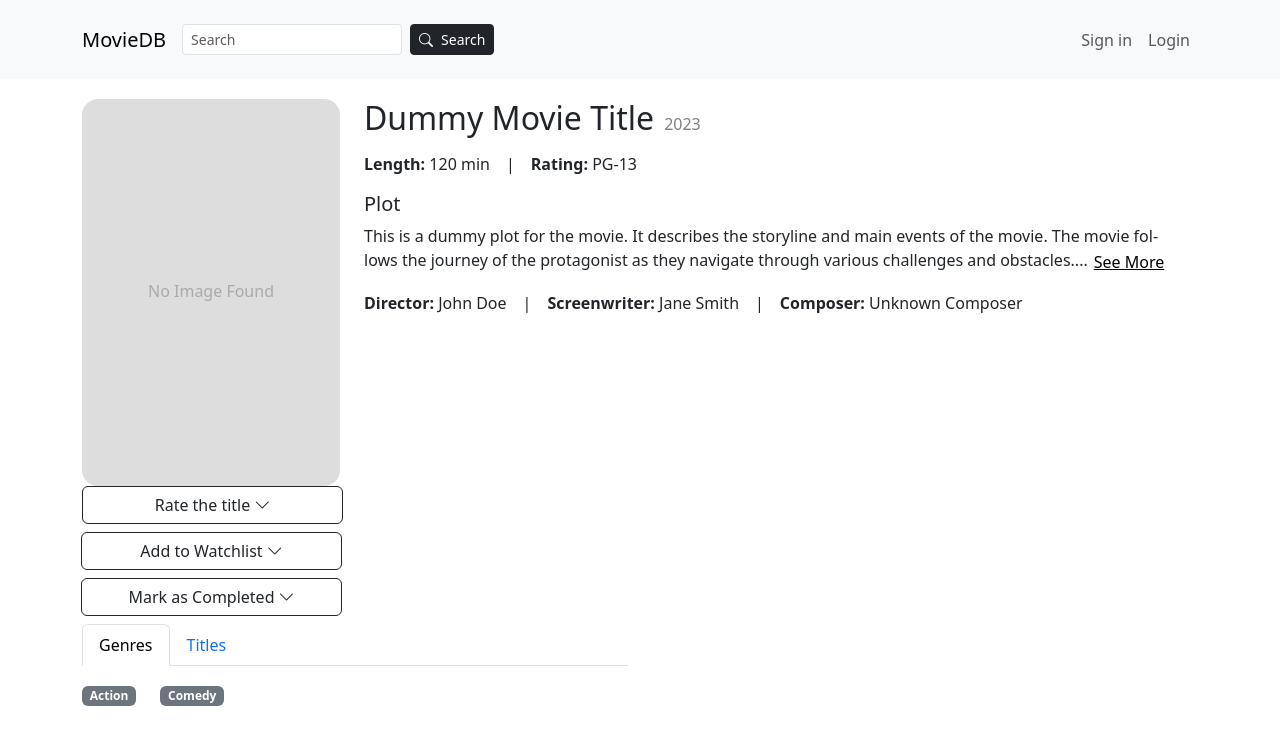
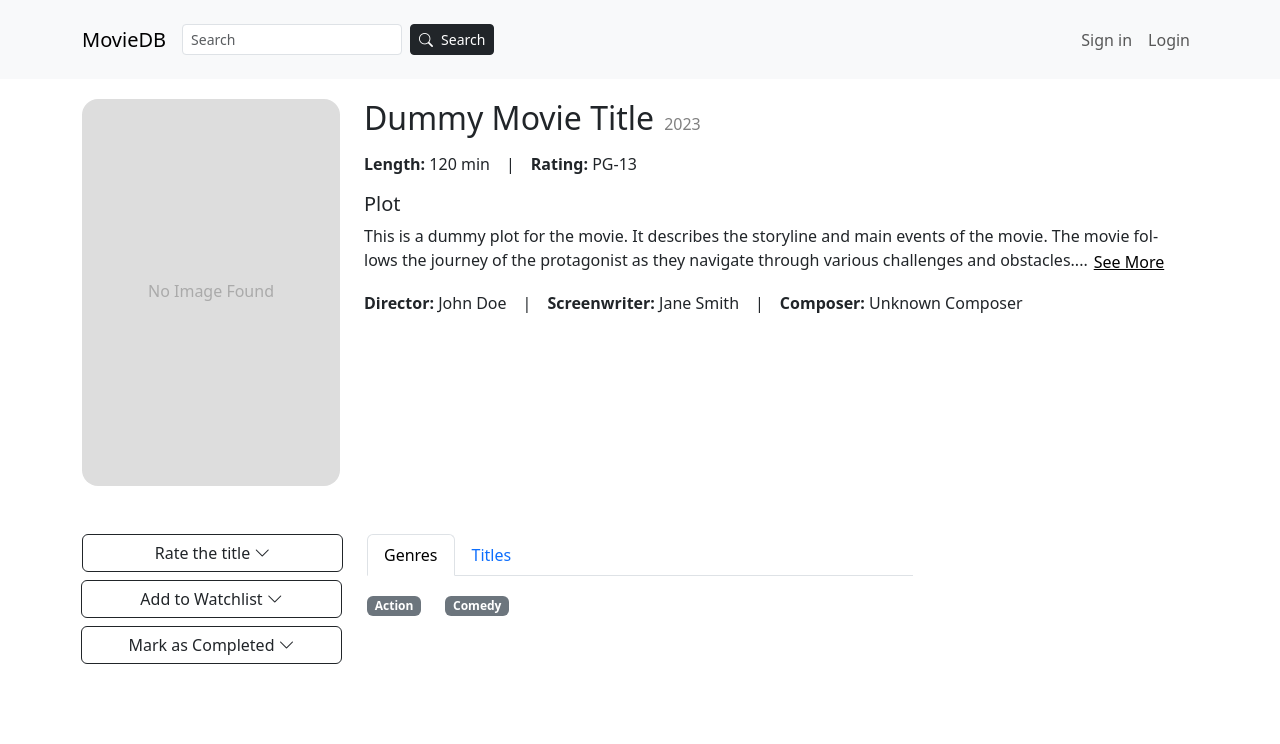
Before and after one commit to RUC-MSc-CS-CIT-2024/portfolio_subproject_3, a React (Vite) app in the folder src/frontend/: page /media/1 in a window 1280 px wide. Shown: the top 744 px of the page. Built offline with nearby package versions, Linux system fonts and the light colour scheme.

Commit message:
feat: set up row and grid correct

```diff
--- a/src/frontend/src/pages/MediaDetailPage.jsx
+++ b/src/frontend/src/pages/MediaDetailPage.jsx
@@ -31,12 +31,11 @@ export default function MediaDetailPage() {
   return (
     <Container>
       <MediaInformation {...dummyData} />
-      <Row>
+
+      <Row className="mt-5">
         <Col xs={12} md={3}>
           <MediaActions id={mediaId} />
         </Col>
-      </Row>
-      <Row>
         <Col md={6}>
           <Tabs
             id="media-detail-tabs"
```
